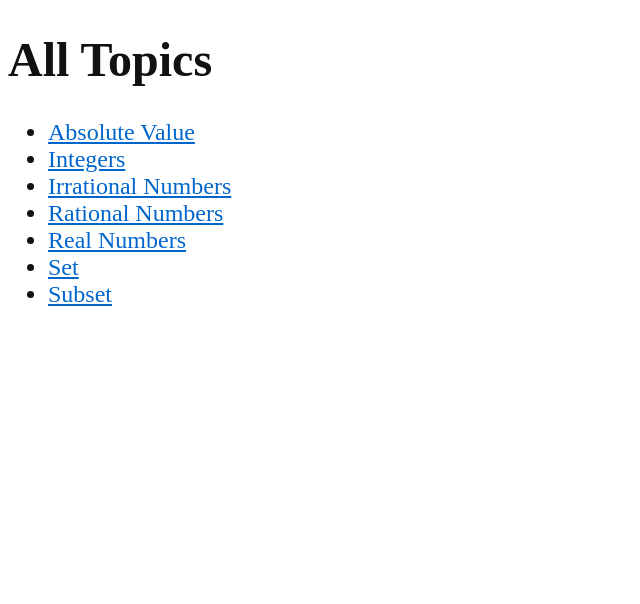
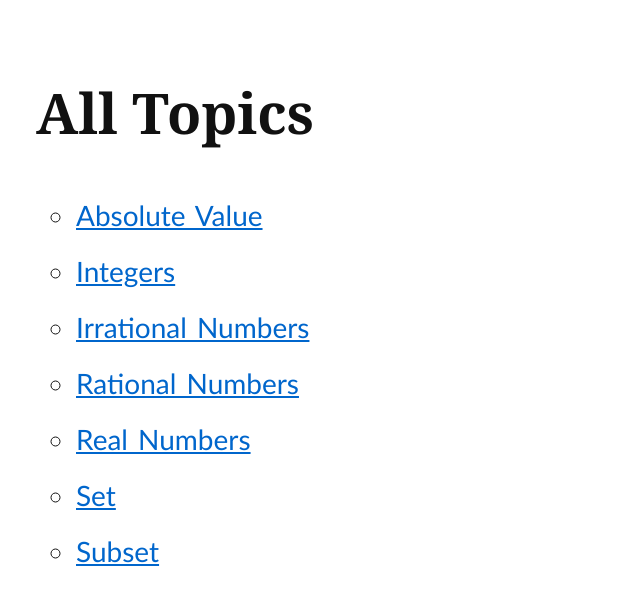
Before and after one commit to thrivingproject/mathsite-next-ts, a Next.js app: page / in a window 1280 px wide. Shown: the top 604 px of the page, without its empty margins (0-640 px from the left). Built offline with nearby package versions, Linux system fonts and the light colour scheme; what better-react-mathjax would draw is missing.

Commit message:
feat: increase base font size and enhance typography styles

```diff
--- a/app/globals.css
+++ b/app/globals.css
@@ -1,6 +1,23 @@
 /* Increase font-size of all text */
 html {
-  font-size: 150%;
+  font-size: 175%;
+}
+
+body {
+  padding: 1rem;
+}
+
+h1,
+h2,
+h3 {
+  font-family: Georgia, "Times New Roman", Times, serif;
+}
+
+p,
+li,
+a {
+  font-family: "Gill Sans", "Gill Sans MT", Calibri, "Trebuchet MS", sans-serif;
+  word-spacing: 3px;
 }
 
 /* Dark mode */
@@ -26,3 +43,11 @@ html {
     color: #0066cc;
   }
 }
+
+ul {
+  line-height: 2;
+}
+
+li {
+  list-style: circle;
+}
```
